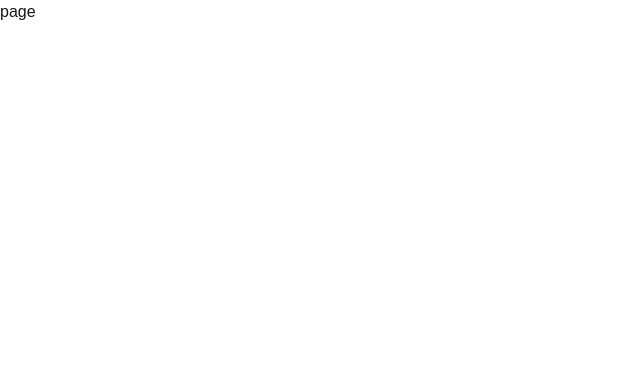
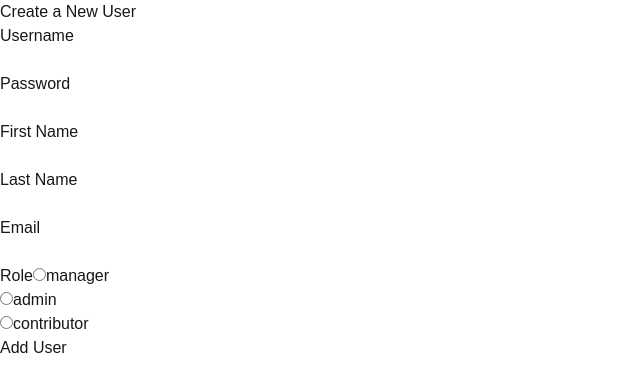
Before and after one commit to Luke-Peddle/TeamHealthDashBoard, a Next.js app in the folder team-health-dashboard-app/: page /admin/userManagement in a window 1280 px wide. Shown: the top 392 px of the page, without its empty margins (0-640 px from the left). Built offline with nearby package versions, Linux system fonts and the light colour scheme.

Commit message:
Added a form on the userManagement page to add a user to the system

```diff
--- a/team-health-dashboard-app/app/admin/userManagement/page.tsx
+++ b/team-health-dashboard-app/app/admin/userManagement/page.tsx
@@ -1,8 +1,138 @@
-import React from 'react'
+"use client"
+import React, {useState} from 'react';
+import axios from "axios";
+
 
 const page = () => {
+
+    const [userName, setUserName] = useState('');
+    const [password, setPassword] = useState('');
+    const [firstName, setFirstName] = useState('');
+    const [lastName, setLastName] = useState('');
+    const [email, setEmail] = useState('');
+    const [role, setRole] = useState('');
+
+console.log(userName)
+    const handleSubmit =()=>{
+        const newUser ={
+            username:userName,
+            password: password,
+            firstName:firstName,
+            lastName:lastName,
+            email:email,
+            role:role
+        }
+        console.log(newUser)
+
+        axios.post("http://localhost:4000/api/users", newUser)
+        .then(response => {
+            console.log('user created successfully:', response.data);
+
+
+        })
+
+        .catch(error => {
+            console.error('There was an error creating the user!', error);
+        });
+    }
   return (
-    <div>page</div>
+    <div>
+        <h3>Create a New User</h3>
+        <form onSubmit={handleSubmit}>
+            <div>
+                <label>Username</label>
+                <input
+                    type="text"
+                    value={userName}
+                    onChange={(e) => setUserName(e.target.value)}
+                    required
+                />
+            </div>
+            <br/>
+
+            <div>
+                <label>Password</label>
+                <input
+                    type="text"
+                    value={password}
+                    onChange={(e) => setPassword(e.target.value)}
+                    required
+                />
+            </div>
+            <br/>
+
+            <div>
+                <label>First Name</label>
+                <input
+                    type="text"
+                    value={firstName}
+                    onChange={(e) => setFirstName(e.target.value)}
+                    required
+                />
+
+            </div>
+            <br/>
+
+            <div>
+                <label>Last Name</label>
+                <input
+                    type="text"
+                    value={lastName}
+                    onChange={(e) => setLastName(e.target.value)}
+                    required
+                />
+            </div>
+            <br/>
+
+            <div>
+                <label>Email</label>
+                <input
+                    type="text"
+                    value={email}
+                    onChange={(e) => setEmail(e.target.value)}
+                    required
+                />
+            </div>
+            <br/>
+
+            <div>
+                <label>Role</label>
+                <input
+                    type="radio"
+                    id = "Manager"
+                    name = 'role'
+                    value={'manager'}
+                    onChange={(e) => setRole(e.target.value)}
+                    required
+                />
+                <label htmlFor  = "Manager">manager</label><br></br>
+
+                <input
+                    type="radio"
+                    id = "Admin"
+                    name = 'role'
+                    value={'admin'}
+                    onChange={(e) => setRole(e.target.value)}
+                    required
+                />
+                <label htmlFor  = "Admin">admin</label><br></br>
+
+
+            <input
+                    type="radio"
+                    id = "contributor"
+                    name = 'role'
+                    value={"contributor"}
+                    onChange={(e) => setRole(e.target.value)}
+                    required
+                />
+                <label htmlFor  = "contributor">contributor</label><br></br>
+
+            </div>
+
+            <button type="submit">Add User</button>
+        </form>
+        </div>
   )
 }
 
--- a/team-health-dashboard-app/package.json
+++ b/team-health-dashboard-app/package.json
@@ -9,6 +9,7 @@
     "lint": "next lint"
   },
   "dependencies": {
+    "axios": "^1.9.0",
     "next": "14.2.28",
     "react": "^18",
     "react-dom": "^18",
```
Also changed, not shown: 2 other files (tests, documents, lock files or other folders).
